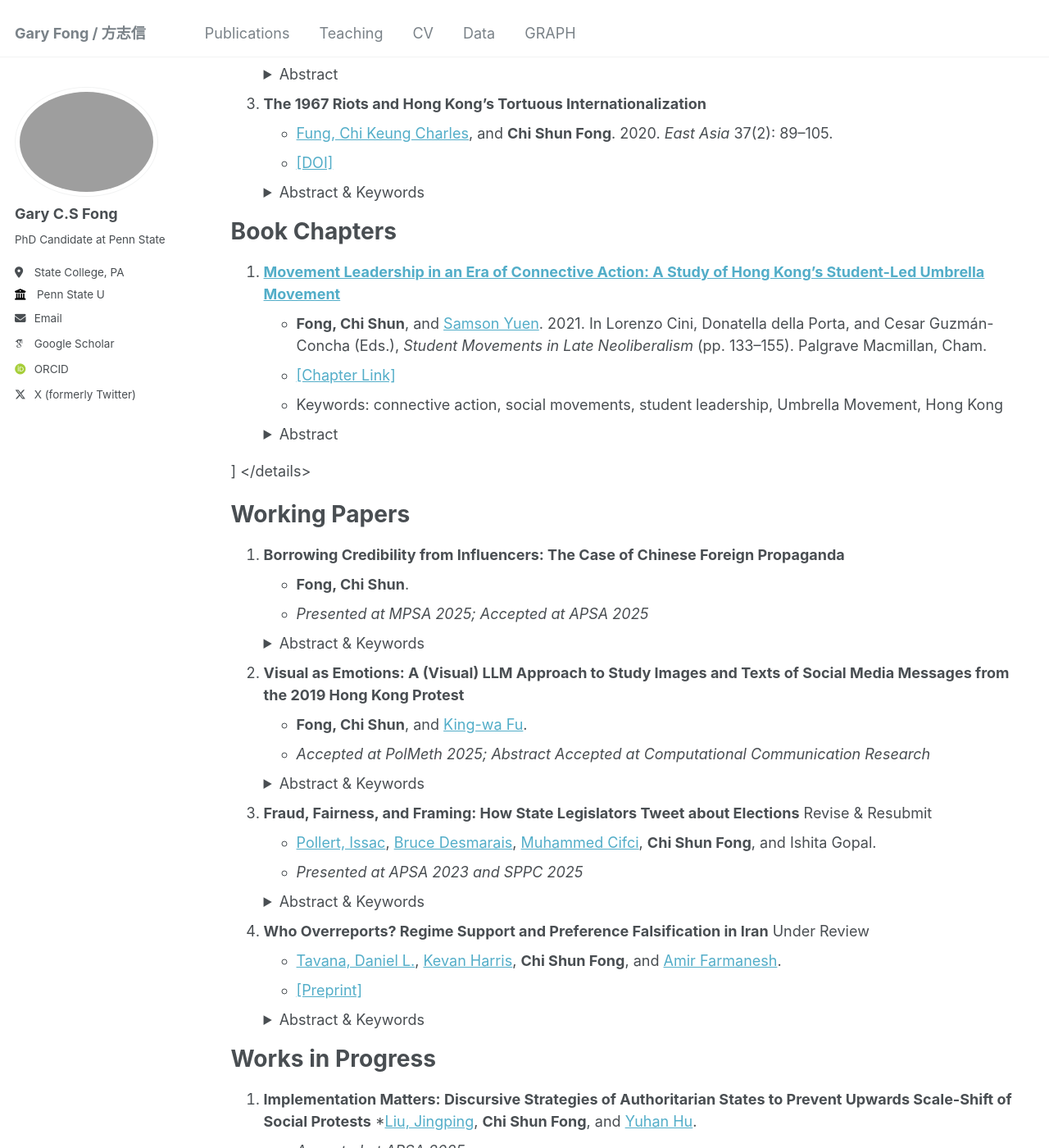
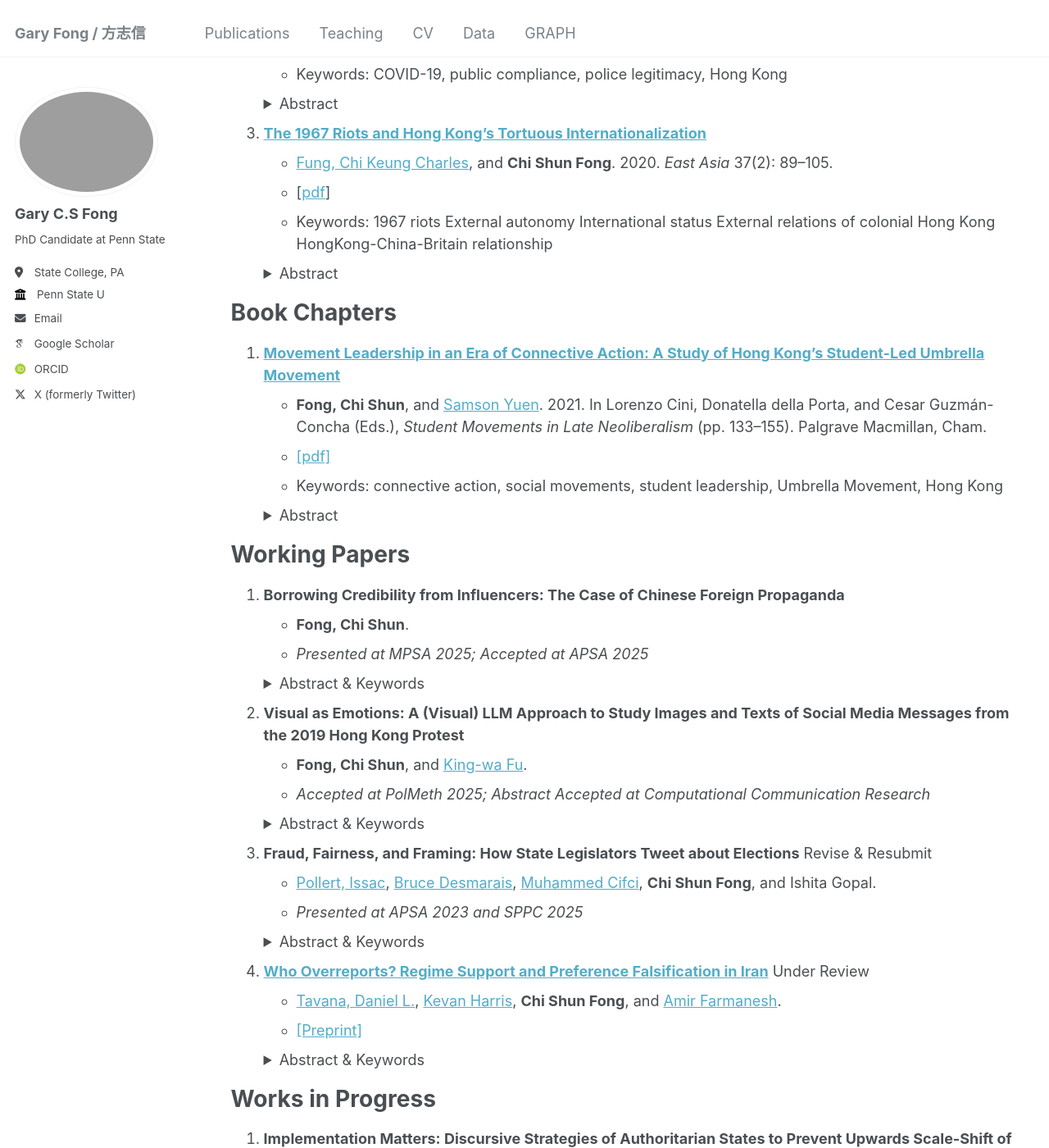
Before and after one commit to sap98fcs/sap98fcs.github.io, a Jekyll site: the page built from _pages/publications.md, in a window 1280 px wide and 1400 px high, scrolled down 492 px. Shown: the whole window at 82% size. Built offline with Jekyll 4.4.1, drawn with Linux system fonts in a browser that asks for light colours; some web fonts are replaced; some of the changed text lies outside the part shown.

Commit message:
Update publications.md

```diff
--- a/_pages/publications.md
+++ b/_pages/publications.md
@@ -23,6 +23,7 @@ Peer-Reviewed Journal Articles
 
 2. **[High Level of (Passive) Compliance in a Low-Trust Society: Hong Kong Citizens’ Response Towards the COVID-19 Lockdown](https://doi.org/10.1093/police/paaa090)**
    * [Ho, Lawrence Ka-Ki](https://cve.ntnu.edu.tw/cve/include/index.php?Page=E-3-1&Cate01=%E5%B0%88%E4%BB%BB%E6%95%99%E5%B8%AB&teacher01=177248838678089100f0ce), **Chi Shun Fong**, and [Trevor T. W. Wan](https://www.law.hku.hk/academic_staff/trevor-t-w-wan/). 2021. *Policing: A Journal of Policy and Practice* 15(2): 1046–1061.
+   * [[pdf](/files/High Level of (Passive) Compliance.pdf/)]
    * Keywords: COVID-19, public compliance, police legitimacy, Hong Kong
    <details>
      <summary>Abstract</summary>
@@ -30,30 +31,27 @@ Peer-Reviewed Journal Articles
      <b>Abstract:</b> [This study examines the phenomenon of high public compliance with COVID-19 lockdown and social distancing regulations in Hong Kong, set against a backdrop of low political trust and a severe crisis of police legitimacy following the 2019 anti-extradition bill movement. Utilizing an original dataset compiled from police enforcement episodes, judicial proceedings, and online discourse on local social media channels, the paper demonstrates that compliance remained remarkably high despite skepticism toward authority. The findings show that citizens' adherence to public health measures was driven primarily by self-regulation, strategic calculation, historical trauma from the 2003 SARS outbreak, and deep distrust of the government's capabilities, leading civil society to act as informal "civilian enforcers". The study conceptualizes this behavior as "passive compliance"—a conditional, issue-specific adherence to rules rooted in shared self-interest for public health rather than normative respect for legal or state authority.]
    </details>
 
-3. **The 1967 Riots and Hong Kong’s Tortuous Internationalization**
+3. **[The 1967 Riots and Hong Kong’s Tortuous Internationalization](https://doi.org/10.1007/s12140-020-09328-9)**
    * [Fung, Chi Keung Charles](https://www.stonybrook.edu/sociology/people/charles-fung.html), and **Chi Shun Fong**. 2020. *East Asia* 37(2): 89–105.
-   * [[DOI]](https://doi.org/10.1007/s12140-020-09328-9)
+   * [[pdf](/files/1967 and Hong Kong internationalization.pdf)]
+   * Keywords: 1967 riots External autonomy International status External relations of colonial Hong Kong HongKong-China-Britain relationship
    <details>
-     <summary>Abstract & Keywords</summary>
+     <summary>Abstract</summary>
      <br>
-     <b>Keywords:</b> 1967 riots, internationalization, colonial history, Hong Kong<br><br>
-     <b>Abstract:</b> [Insert abstract text here]
+     <b>Abstract:</b> [The Hong Kong Special Administrative Region enjoys an inexplicable high degree of external autonomy. However, few scholars provide satisfactory answers to the origin and development of it. To fill this gap, this historical case study traces the process of how did Hong Kong develop its external autonomy. It proposes that making Hong Kong externally autonomous was a deliberate but bitter choice of the British to maintain the business confidence of Hong Kong after the 1967 riots. By bolstering up Hong Kong’s international status, not only the British but also the PRC government could enjoy economically, such that it could fend off the possible geopolitical pressure from the PRC government. In the 1970s, wider geopolitical context such as Hong Kong’s decolonization and changing UK-Hong Kong relations facilitated and reinforced the earlier decision of raising Hong Kong international standing so that an unprecedented degree of external autonomy could be developed. This study echoes on recent studies of the 1967 riots by putting the event in a broader international context and proposes some new directions of research regarding the external relations of Hong Kong in the late colonial era.]
    </details>
 
 Book Chapters
 =============
 
-1. **[Movement Leadership in an Era of Connective Action: A Study of Hong Kong’s Student-Led Umbrella Movement]()**
+1. **[Movement Leadership in an Era of Connective Action: A Study of Hong Kong’s Student-Led Umbrella Movement](https://doi.org/10.1007/978-3-030-75754-0_6)**
    * **Fong, Chi Shun**, and [Samson Yuen](https://gis.hkbu.edu.hk/people/prof-wai-hei-samson-yuen.html). 2021. In Lorenzo Cini, Donatella della Porta, and Cesar Guzmán-Concha (Eds.), *Student Movements in Late Neoliberalism* (pp. 133–155). Palgrave Macmillan, Cham.
-   * [[Chapter Link]](https://doi.org/10.1007/978-3-030-75754-0_6)
+   * [[pdf]](/files/Movement leadership in an Era of Connective Action.pdf)
    * Keywords: connective action, social movements, student leadership, Umbrella Movement, Hong Kong
-
    <details>
      <summary>Abstract</summary>
      <br>
-     <b>Abstract:</b> [Leadership is a crucial factor that influences the dynamics and outcomes of social movements. This chapter explores student leadership in Hong Kong’s Umbrella Movement and suggests that trajectories of protest in the contemporary era cannot be explained simply by the presence or absence of political opportunities but must be understood through looking at the multifaceted interplays between movement leadership and its digital and spatial milieus over time. As the spontaneous eruption of the Umbrella Movement gave rise to a decentralized protest structure, formal protest leaders had to operate under a connective environment in which participants were no longer simply their obedient followers. The emergence of many informal leaders blurred the boundary of leadership and thinned out the authority of formal leaders. By studying the online and offline interaction of the two student organizations—Hong Kong Federation of Students and Scholarism—with ordinary protesters, we demonstrated how such connective dynamics restrained the leading student organizations to collect mandate of the mass from various protest sites and online communities for making a strategic decision. Our findings show that the formation of movement leadership and their decision-making capacity can be both adversely affected by digitally networked activism.
-
-]
+     <b>Abstract:</b> [Leadership is a crucial factor that influences the dynamics and outcomes of social movements. This chapter explores student leadership in Hong Kong’s Umbrella Movement and suggests that trajectories of protest in the contemporary era cannot be explained simply by the presence or absence of political opportunities but must be understood through looking at the multifaceted interplays between movement leadership and its digital and spatial milieus over time. As the spontaneous eruption of the Umbrella Movement gave rise to a decentralized protest structure, formal protest leaders had to operate under a connective environment in which participants were no longer simply their obedient followers. The emergence of many informal leaders blurred the boundary of leadership and thinned out the authority of formal leaders. By studying the online and offline interaction of the two student organizations—Hong Kong Federation of Students and Scholarism—with ordinary protesters, we demonstrated how such connective dynamics restrained the leading student organizations to collect mandate of the mass from various protest sites and online communities for making a strategic decision. Our findings show that the formation of movement leadership and their decision-making capacity can be both adversely affected by digitally networked activism.]
    </details>
 
 Working Papers
@@ -85,11 +83,12 @@ Working Papers
    <details>
      <summary>Abstract & Keywords</summary>
      <br>
-     <b>Keywords:</b> state legislators, election integrity, Twitter/X, text-as-data, framing<br><br>
-     <b>Abstract:</b> [Insert abstract text here]
+     <b>Keywords:</b> Elections; State Politics; Social Media; Election Integrity; Elite Rhetoric; Partisan Polarization<br><br>
+     <b>Abstract:</b> [The 2020 presidential election triggered an unprecedented volume of elite commentary on election integrity, but state legislators—who hold direct authority over election administration—have received far less scholarly attention than federal officials. Using over 90,355 election-related tweets from 3,235 state legislators in 2020–2021, we model both the volume of election integrity tweets (legislator-week counts, hierarchical negative binomial) and the binary decision to post at least one tweet challenging
+electoral legitimacy (legislator-level hierarchical linear probability model, with a Firth penalized logistic sensitivity). We find a clean division: Democrats dominate the volume of election-integrity discourse, and engagement received in the previous week predicts next-week posting; but whether a legislator ever posts delegitimizing content is overwhelmingly predicted by party. Republicans are roughly 1.79 times as likely as otherwise-similar Democrats to have posted at least one challenge tweet during the study period. Within the Republican caucus, no measured structural predictor—vote share, state democratic performance, legislative professionalism, or state-level fraud cases—distinguishes challenge-posters from non-posters, an honest null that does not pin down a specific mechanism but that is inconsistent with local electoral incentives being the primary driver. Results are robust across eight alternative specifications. Our findings document how delegitimizing rhetoric has diffused to the state legislative level and clarify what is and is not a plausible mechanism for it.]
    </details>
 
-4. **Who Overreports? Regime Support and Preference Falsification in Iran** Under Review
+4. **[Who Overreports? Regime Support and Preference Falsification in Iran](https://osf.io/preprints/socarxiv/2mqud_v1)** Under Review
    * [Tavana, Daniel L.](https://danieltavana.com/), [Kevan Harris](https://kevanharris.com/), **Chi Shun Fong**, and [Amir Farmanesh](https://www.peopleanalytics.ca/farmanesh).
    * [[Preprint]](https://doi.org/10.31235/osf.io/2mqud_v1)
    <details>
```
Also changed, not shown: other parts of _pages/publications.md (+2 -2 lines).
